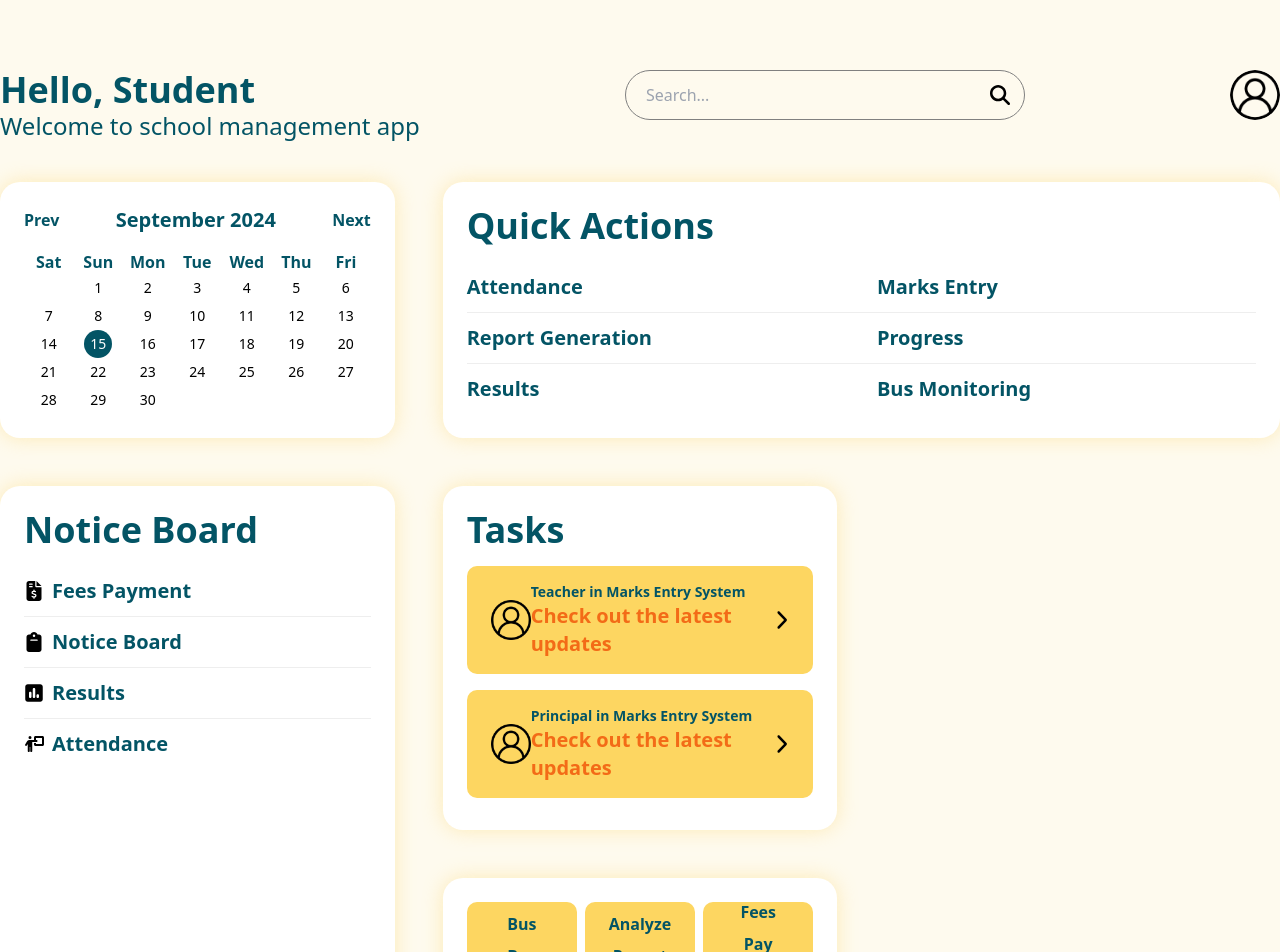
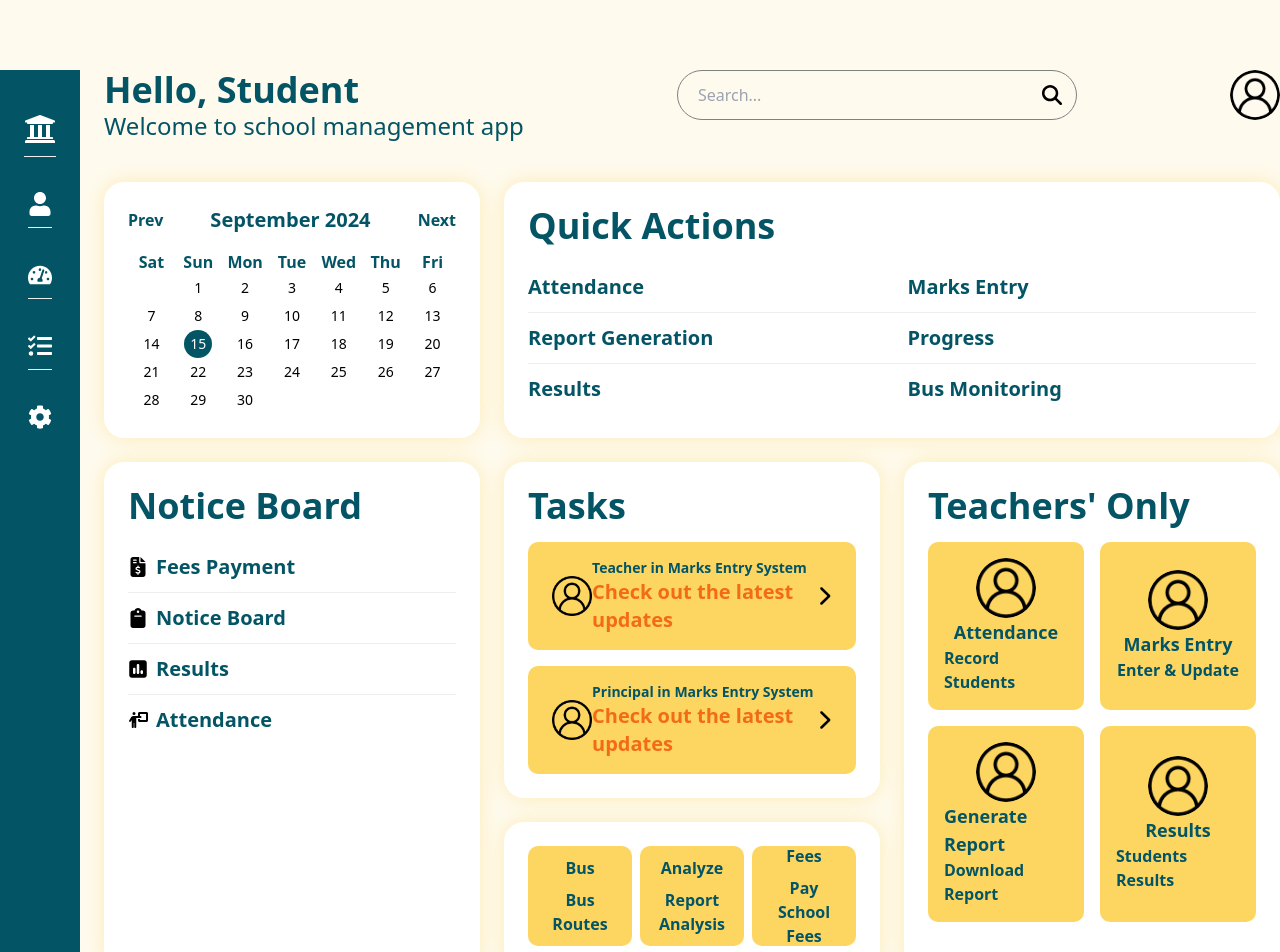
Before and after one commit to Reduan090/project-scl-management-, a React (Vite) app: page /StudentDashboard in a window 1280 px wide. Shown: the top 952 px of the page. Built offline with nearby package versions, Linux system fonts and the light colour scheme.

Commit message:
আই এয়ম ইয়ু

```diff
--- a/src/App.css
+++ b/src/App.css
@@ -143,7 +143,8 @@ a, button {
 
 /* Tasks */
 .tasks-item,
-.task-flow-item {
+.task-flow-item,
+.teachers-corner .tc-item {
     border-radius: 10px;
     background: var(--secondary-color);
 }
@@ -163,7 +164,8 @@ a, button {
 
 .tasks-item:hover h4,
 .task-flow-item:hover h4,
-.tasks-item:hover p {
+.tasks-item:hover p,
+.teachers-corner .tc-item:hover h4 {
     color: #FFF;
 }
 
@@ -176,3 +178,28 @@ a, button {
     height: 100px;
     text-align: center;
 }
+
+/* Teachers Corner*/
+.teachers-corner {
+    display: flex;
+    flex-wrap: wrap;
+    justify-content: space-between;
+}
+
+.teachers-corner .tc-item {
+    width: calc(50% - 8px);
+    display: flex;
+    flex-direction: column;
+    justify-content: center;
+    align-items: center;
+}
+
+.teachers-corner .tc-item:hover {
+    background: var(--text-color);
+}
+
+.teachers-corner .tc-item img {
+    height: 60px;
+    width: 60px;
+    border-radius: 50%;
+}
--- a/src/Pages/StudentDashboard.jsx
+++ b/src/Pages/StudentDashboard.jsx
@@ -6,12 +6,16 @@ import QuickActions from '../SharedComponents/QuickActions';
 import NoticeBoard from '../SharedComponents/NoticeBoard';
 import Tasks from '../SharedComponents/Tasks';
 import TasksFlow from '../SharedComponents/TasksFlow';
+import SideBar from '../SharedComponents/SideBar';
+import TeachersCorner from '../SharedComponents/TeachersCorner';
 
 const StudentDashboard = () => {
     return (
         <>
             <section className="dashboardSection">
-                <div className="container mx-auto">
+                <div className="container mx-auto flex gap-6">
+                    <SideBar />
+                    <div className="main-DBcontent">
                         <div className="flex justify-between">
                             <div className="DBUsername">
                                 <h2 className="font-bold text-4xl">Hello, Student</h2>
@@ -29,16 +33,17 @@ const StudentDashboard = () => {
                                 <img src={userIMG} alt="user image" />
                             </div>
                         </div>
-                    <div className="dashboardContent grid grid-cols-12 gap-12 mt-10">
+                        <div className="dashboardContent grid grid-cols-12 gap-6 mt-10">
                             <Calendar />
                             <QuickActions />
-                        <div className="DBCbottom col-span-12 grid grid-cols-12 gap-12">
+                            <div className="DBCbottom col-span-12 grid grid-cols-12 gap-6">
                                 <NoticeBoard />
-                            <div className="DBCBinside col-span-4 grid grid-cols-8 grid-rows-3 gap-12">
+                                <div className="DBCBinside col-span-4 grid grid-cols-8 gap-6">
                                     <Tasks />
                                     <TasksFlow />
                                 </div>
-
+                                <TeachersCorner />
+                            </div>
                         </div>
                     </div>
                 </div>
--- a/src/Pages/TeacherHome.jsx
+++ /dev/null
@@ -1,13 +0,0 @@
-const TeacherHome = () => {
-    return (
-        <div>
-<<<<<<< HEAD
-            <h1 className="font-semibold">Teacher home</h1>
-=======
-            <h1>Teacher homeee</h1>
->>>>>>> 468fa6fa038a8932a1f4540b359804dc34b0a379
-        </div>
-    );
-};
-
-export default TeacherHome;
--- a/src/SharedComponents/Navbar.jsx
+++ /dev/null
@@ -1,39 +0,0 @@
-const Navbar = () => {
-    return (
-        <>
-            <div className="navbar bg-base-100">
-                <div className="flex-1">
-                    <a className="btn btn-ghost text-xl">daisyUI</a>
-                </div>
-                <div className="flex-none gap-2">
-                    <div className="form-control">
-                        <input type="text" placeholder="Search" className="input input-bordered w-24 md:w-auto" />
-                    </div>
-                    <div className="dropdown dropdown-end">
-                        <div tabIndex="0" role="button" className="btn btn-ghost btn-circle avatar">
-                            <div className="w-10 rounded-full">
-                                <img
-                                    alt="Tailwind CSS Navbar component"
-                                    src="https://img.daisyui.com/images/stock/photo-1534528741775-53994a69daeb.webp" />
-                            </div>
-                        </div>
-                        <ul
-                            tabIndex="0"
-                            className="menu menu-sm dropdown-content bg-base-100 rounded-box z-[1] mt-3 w-52 p-2 shadow">
-                            <li>
-                                <a className="justify-between">
-                                    Profile
-                                    <span className="badge">New</span>
-                                </a>
-                            </li>
-                            <li><a>Settings</a></li>
-                            <li><a>Logout</a></li>
-                        </ul>
-                    </div>
-                </div>
-            </div>
-        </>
-    );
-};
-
-export default Navbar;
--- /dev/null
+++ b/src/SharedComponents/SideBar.jsx
@@ -0,0 +1,70 @@
+import React from 'react';
+import { NavLink } from "react-router-dom";
+import { FaTachometerAlt, FaTasks, FaUser, FaCog, FaUniversity } from "react-icons/fa";
+
+
+const SideBar = () => {
+
+    return (
+        <div className="flex-grow w-20 flex flex-col items-center bg-[var(--primary-color)]">
+          <div className="p-4">
+            <ul className="menu space-y-6 flex flex-col items-center">
+              {/* Profile Icon at the Top */}
+              <li>
+                <NavLink
+                  to="/profile"
+                  className={({ isActive }) =>
+                    isActive ? "p-2 rounded" : "p-2"
+                  }
+                >
+                  <FaUniversity size={32} className="mt-2 text-white" /> {/* Profile Icon */}
+                </NavLink>
+              </li>
+
+              <li>
+                <NavLink
+                  to="/profile"
+                  className={({ isActive }) =>
+                    isActive ? "p-2 rounded" : "p-2"
+                  }
+                >
+                  <FaUser size={24} className="text-white" /> {/* Profile Icon */}
+                </NavLink>
+              </li>
+              <li>
+                <NavLink
+                  to="/dashboard"
+                  className={({ isActive }) =>
+                    isActive ? "p-2 rounded" : "p-2"
+                  }
+                >
+                  <FaTachometerAlt size={24} className="text-white" /> {/* Dashboard Icon */}
+                </NavLink>
+              </li>
+              <li>
+                <NavLink
+                  to="/assignments"
+                  className={({ isActive }) =>
+                    isActive ? "p-2 rounded" : "p-2"
+                  }
+                >
+                  <FaTasks size={24} className="text-white" /> {/* Assignments Icon */}
+                </NavLink>
+              </li>
+              <li>
+                <NavLink
+                  to="/settings"
+                  className={({ isActive }) =>
+                    isActive ? "p-2 rounded" : "p-2"
+                  }
+                >
+                  <FaCog size={24} className="text-white" /> {/* Settings Icon */}
+                </NavLink>
+              </li>
+            </ul>
+          </div>
+        </div>
+      );
+    };
+
+export default SideBar;
--- a/src/SharedComponents/Tasks.jsx
+++ b/src/SharedComponents/Tasks.jsx
@@ -4,7 +4,7 @@ import ChevronRight from '../assets/chevron-right-solid.svg'
 const Tasks = () => {
     return (
         <>
-            <div className="tasks-card custom-shadow p-6 bg-white block col-span-8 row-span-2">
+            <div className="tasks-card custom-shadow p-6 bg-white block col-span-8">
                 <h4 className="text-4xl text-[var(--primary-color)] font-bold mb-4">Tasks</h4>
                 <div className="tasks-list flex flex-col gap-4">
                     <a href="#" className="tasks-item flex items-center p-4 px-6 justify-between">
--- a/src/SharedComponents/TasksFlow.jsx
+++ b/src/SharedComponents/TasksFlow.jsx
@@ -1,7 +1,7 @@
 const TasksFlow = () => {
     return (
         <>
-            <div className="tasks-flow custom-shadow p-6 bg-white col-span-8 row-span-1 flex items-center gap-2">
+            <div className="tasks-flow custom-shadow p-6 bg-white col-span-8 flex items-center gap-2">
                 <a href="#" className="task-flow-item p-4 gap-2">
                     <h4 className="font-bold text-md text-[var(--primary-color)]">Bus</h4>
                     <h4 className="font-bold text-md text-[var(--primary-color)]">Bus Routes</h4>
--- /dev/null
+++ b/src/SharedComponents/TeachersCorner.jsx
@@ -0,0 +1,36 @@
+import userIMG from '../assets/user.png'
+
+const TeachersCorner = () => {
+    return (
+                <>
+                    <div className="custom-shadow p-6 bg-white col-span-4">
+                    <h4 className="text-4xl text-[var(--primary-color)] font-bold mb-4">Teachers' Only</h4>
+                        <div className="teachers-corner gap-4">
+                            <a href="#" className="tc-item p-4 gap-0">
+                                <img src={userIMG} alt="image" />
+                                <h4 className="text-lg font-bold text-md text-[var(--primary-color)]">Attendance</h4>
+                                <h4 className="text-md font-semibold text-md text-[var(--primary-color)]">Record Students</h4>
+                            </a>
+                            <a href="#" className="tc-item p-4 gap-0">
+                                <img src={userIMG} alt="image" />
+                                <h4 className="text-lg font-bold text-md text-[var(--primary-color)]">Marks Entry</h4>
+                                <h4 className="text-md font-semibold text-md text-[var(--primary-color)]">Enter & Update</h4>
+                            </a>
+                            <a href="#" className="tc-item p-4 gap-0">
+                                <img src={userIMG} alt="image" />
+                                <h4 className="text-lg font-bold text-md text-[var(--primary-color)]">Generate Report</h4>
+                                <h4 className="text-md font-semibold text-md text-[var(--primary-color)]">Download Report</h4>
+                            </a>
+                            <a href="#" className="tc-item p-4 gap-0">
+                                <img src={userIMG} alt="image" />
+                                <h4 className="text-lg font-bold text-md text-[var(--primary-color)]">Results</h4>
+                                <h4 className="text-md font-semibold text-md text-[var(--primary-color)]">Students Results</h4>
+                            </a>
+                        </div>
+
+                    </div>
+                </>
+            )
+    }
+
+export default TeachersCorner;
```
Lines whose indentation alone changed are shown as unchanged.
